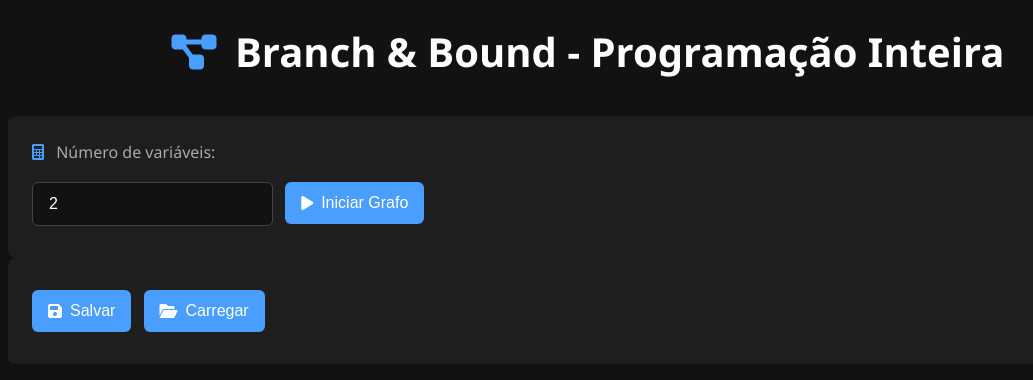
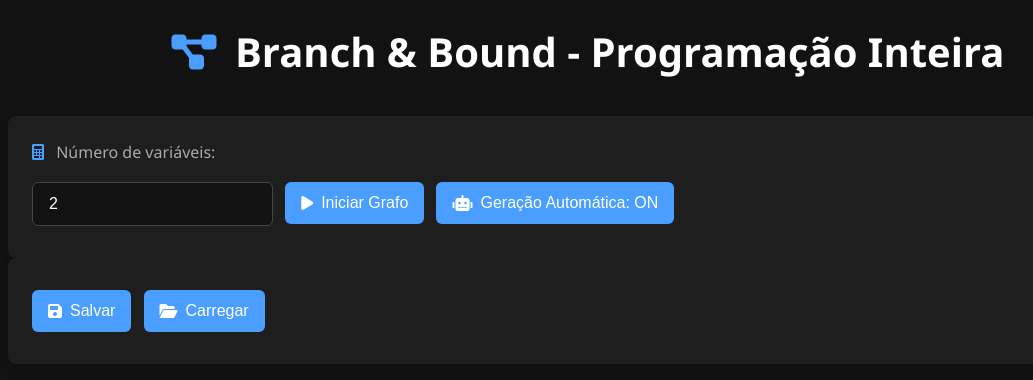
Before and after one commit to Alex-BorgesJ/VisualBranchBound-, a Flask app: page /branch-bound in a window 1280 px wide. Shown: the top 380 px of the page, without its empty margins (52-1085 px from the left). Run offline with Flask 3, Linux system fonts and the light colour scheme; some libraries are stand-ins or nearby versions.

Commit message:
feat: manually adding child generation to the graph and changing the tsp text

```diff
--- a/static/script.js
+++ b/static/script.js
@@ -4,6 +4,7 @@ let grafo = {};
 let numVars = 2;
 let varsPrefix = "x";
 let nodeSelecionado = null;
+let automaticChildren = true;
 
 function iniciarGrafo() {
     numVars = parseInt(document.getElementById("num_vars").value);
@@ -122,7 +123,19 @@ function abrirModal(id) {
         input.placeholder = `${varsPrefix}${i + 1}`;
         input.id = `var_${i}`;
         input.value = typeof no.vars[i] === "number" ? no.vars[i] : "";
+
         varsDiv.appendChild(input);
+
+        // Botão para gerar filhos manualmente
+        const btn = document.createElement("button");
+        btn.innerHTML = `<i class="fas fa-code-branch"></i>`;
+        btn.title = `Fragmentar por ${varsPrefix}${i + 1}`; // dica ao passar o mouse
+        btn.onclick = function () {
+            gerarFilhosParaVariavel(id, i);
+            fecharModal(); // opcional: fecha modal após gerar
+        };
+        varsDiv.appendChild(btn);
+
         varsDiv.appendChild(document.createElement("br"));
     }
 
@@ -155,6 +168,7 @@ function salvarNo() {
         font: { strikethrough: false }
     });
 
+    if (automaticChildren) {
         for (let i = 0; i < vars.length; i++) {
             if (!Number.isInteger(vars[i])) {
                 const floor = Math.floor(vars[i]);
@@ -173,9 +187,11 @@ function salvarNo() {
                 adicionarNo(idDir, id, "", varsDir, "upper");
             }
         }
+    }
 
     fecharModal();
 }
+
 
 function podar() {
     const id = nodeSelecionado;
@@ -370,3 +386,28 @@ function confirmarCarregamento() {
         fecharModalCarregar();
     }
 }
+
+function alternarGeracaoAutomatica() {
+    automaticChildren = !automaticChildren;
+    const btn = document.getElementById("btnToggleGeracao");
+    btn.innerHTML = `<i class="fas fa-robot"></i> Geração Automática: ${automaticChildren ? 'ON' : 'OFF'}`;
+}
+
+function gerarFilhosParaVariavel(id, i) {
+    const no = grafo[id];
+    const val = no.vars[i];
+    const floor = Math.floor(parseFloat(val));
+    const ceil = Math.ceil(parseFloat(val));
+
+    const idEsq = `${id}.${i}0`;
+    const idDir = `${id}.${i}1`;
+
+    const varsEsq = [...no.vars];
+    const varsDir = [...no.vars];
+
+    varsEsq[i] = `≤${floor}`;
+    varsDir[i] = `≥${ceil}`;
+
+    adicionarNo(idEsq, id, "", varsEsq, "lower");
+    adicionarNo(idDir, id, "", varsDir, "upper");
+}
--- a/templates/index.html
+++ b/templates/index.html
@@ -2,10 +2,10 @@
 <html lang="pt-BR">
   <head>
     <meta charset="UTF-8" />
-  <meta name="viewport" content="width=device-width, initial-scale=1.0">
+    <meta name="viewport" content="width=device-width, initial-scale=1.0" />
     <title>🌳 Branch & Bound - Tema Escuro</title>
-  <link rel="stylesheet" href="/static/styles/global.css">
-  <link rel="stylesheet" href="https://cdnjs.cloudflare.com/ajax/libs/font-awesome/6.0.0/css/all.min.css">
+    <link rel="stylesheet" href="/static/styles/global.css" />
+    <link rel="stylesheet" href="https://cdnjs.cloudflare.com/ajax/libs/font-awesome/6.0.0/css/all.min.css" />
     <script src="https://unpkg.com/vis-network/standalone/umd/vis-network.min.js"></script>
   </head>
   <body>
@@ -17,21 +17,16 @@
           <label for="num_vars"><i class="fas fa-calculator"></i> Número de variáveis:</label>
           <div class="controls">
             <input type="number" id="num_vars" min="1" value="2" />
-          <button onclick="iniciarGrafo()" class="btn">
-            <i class="fas fa-play"></i> Iniciar Grafo
-          </button>
+            <button onclick="iniciarGrafo()" class="btn"><i class="fas fa-play"></i> Iniciar Grafo</button>
+            <button onclick="alternarGeracaoAutomatica()" class="btn" id="btnToggleGeracao"><i class="fas fa-robot"></i> Geração Automática: ON</button>
           </div>
         </div>
       </div>
 
       <div class="form-container">
         <div class="button-group">
-        <button onclick="abrirSalvarModal()" class="btn">
-          <i class="fas fa-save"></i> Salvar
-        </button>
-        <button onclick="abrirCarregarModal()" class="btn">
-          <i class="fas fa-folder-open"></i> Carregar
-        </button>
+          <button onclick="abrirSalvarModal()" class="btn"><i class="fas fa-save"></i> Salvar</button>
+          <button onclick="abrirCarregarModal()" class="btn"><i class="fas fa-folder-open"></i> Carregar</button>
         </div>
       </div>
 
@@ -42,9 +37,7 @@
     <div id="modal" class="modal">
       <div class="modal-header">
         <h3><i class="fas fa-edit"></i> Preencher nó</h3>
-      <button onclick="fecharModal()" class="modal-close">
-        <i class="fas fa-times"></i>
-      </button>
+        <button onclick="fecharModal()" class="modal-close"><i class="fas fa-times"></i></button>
       </div>
       <div class="form-group">
         <label for="z_input">Z:</label>
@@ -54,15 +47,9 @@
       </div>
       <div id="vars_inputs" class="mt-2"></div>
       <div class="button-group mt-2">
-      <button onclick="salvarNo()" class="btn">
-        <i class="fas fa-save"></i> Salvar
-      </button>
-      <button onclick="fecharModal()" class="btn">
-        <i class="fas fa-times"></i> Cancelar
-      </button>
-      <button onclick="podar()" class="btn">
-        <i class="fas fa-cut"></i> Podar
-      </button>
+        <button onclick="salvarNo()" class="btn"><i class="fas fa-save"></i> Salvar</button>
+        <button onclick="fecharModal()" class="btn"><i class="fas fa-times"></i> Cancelar</button>
+        <button onclick="podar()" class="btn"><i class="fas fa-cut"></i> Podar</button>
       </div>
     </div>
 
@@ -70,9 +57,7 @@
     <div id="modalSalvar" class="modal">
       <div class="modal-header">
         <h3><i class="fas fa-save"></i> Salvar Grafo</h3>
-      <button onclick="fecharModalSalvar()" class="modal-close">
-        <i class="fas fa-times"></i>
-      </button>
+        <button onclick="fecharModalSalvar()" class="modal-close"><i class="fas fa-times"></i></button>
       </div>
       <div class="form-group">
         <label for="nomeSalvar">Nome do grafo:</label>
@@ -81,12 +66,8 @@
         </div>
       </div>
       <div class="button-group mt-2">
-      <button onclick="salvarGrafo()" class="btn">
-        <i class="fas fa-save"></i> Salvar
-      </button>
-      <button onclick="fecharModalSalvar()" class="btn">
-        <i class="fas fa-times"></i> Cancelar
-      </button>
+        <button onclick="salvarGrafo()" class="btn"><i class="fas fa-save"></i> Salvar</button>
+        <button onclick="fecharModalSalvar()" class="btn"><i class="fas fa-times"></i> Cancelar</button>
       </div>
       <p id="msgSalvar" class="msg"></p>
     </div>
@@ -95,9 +76,7 @@
     <div id="modalCarregar" class="modal">
       <div class="modal-header">
         <h3><i class="fas fa-folder-open"></i> Carregar Grafo</h3>
-      <button onclick="fecharModalCarregar()" class="modal-close">
-        <i class="fas fa-times"></i>
-      </button>
+        <button onclick="fecharModalCarregar()" class="modal-close"><i class="fas fa-times"></i></button>
       </div>
       <div class="form-group">
         <label for="selectGrafo">Selecione o grafo:</label>
@@ -106,12 +85,8 @@
         </div>
       </div>
       <div class="button-group mt-2">
-      <button onclick="confirmarCarregamento()" class="btn">
-        <i class="fas fa-folder-open"></i> Carregar
-      </button>
-      <button onclick="fecharModalCarregar()" class="btn">
-        <i class="fas fa-times"></i> Cancelar
-      </button>
+        <button onclick="confirmarCarregamento()" class="btn"><i class="fas fa-folder-open"></i> Carregar</button>
+        <button onclick="fecharModalCarregar()" class="btn"><i class="fas fa-times"></i> Cancelar</button>
       </div>
     </div>
 
--- a/tsp_solver.py
+++ b/tsp_solver.py
@@ -54,7 +54,7 @@ def k_opt(cost_matrix, path, k):
         new_cost = calc_cost(cost_matrix, new_path)
 
         etapas.append({
-            "etapa": f"Troca {k}-opt na posição {i+1} até {i+k}",
+            "etapa": f"Reversao {k} por vez na posição {i+1} até {i+k}",
             "rota": new_path[:],
             "custo": float(new_cost)
         })
```
Lines whose indentation alone changed are shown as unchanged.
